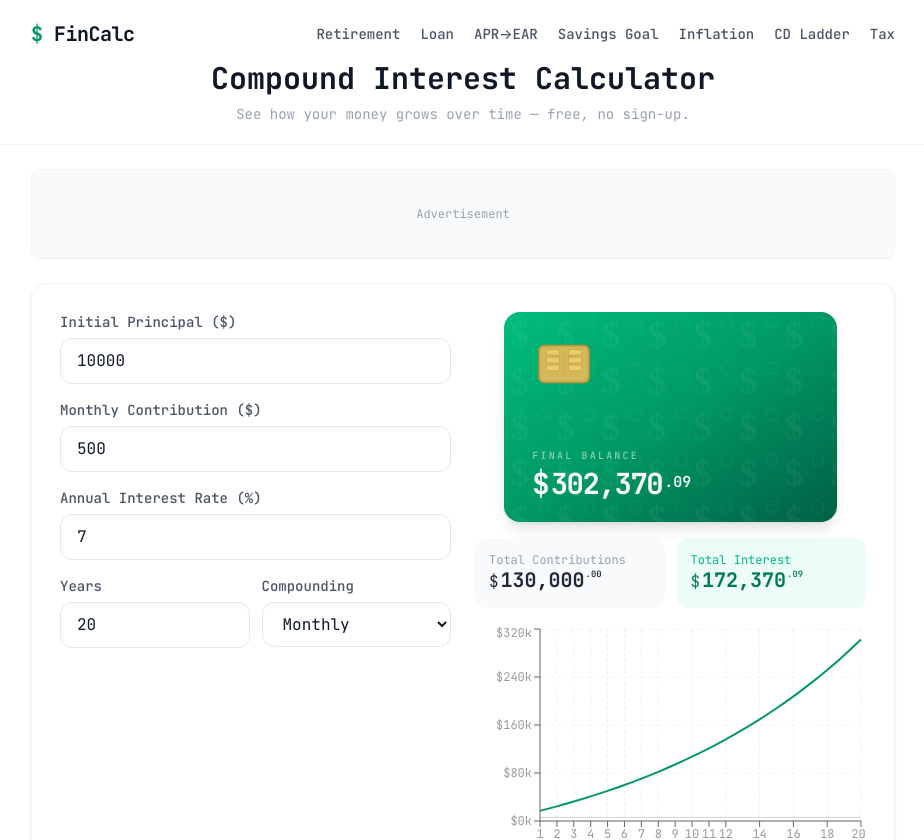
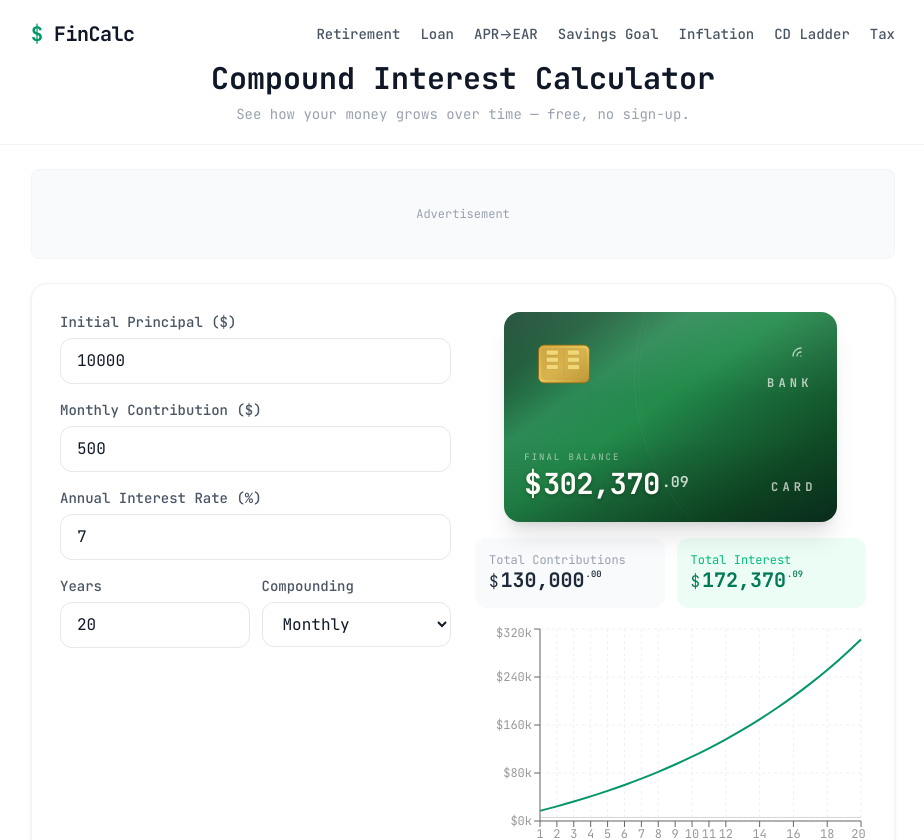
Before and after one commit to wqqworkbase/fin-calc, a Next.js app: page / in a window 1280 px wide. Shown: the top 840 px of the page, without its empty margins (177-1101 px from the left). Built offline with nearby package versions, Linux system fonts and the light colour scheme.

Commit message:
style: realistic green bank card — metallic sheen, grid texture, world-map curves, BANK/CARD labels

```diff
--- a/src/components/FinancialCard.tsx
+++ b/src/components/FinancialCard.tsx
@@ -11,49 +11,95 @@ export default function FinancialCard({ label, value, prefix = '$', className =
 
   return (
     <div className={`mx-auto ${className}`} style={{ maxWidth: '85%' }}>
-      <div className="relative overflow-hidden rounded-2xl aspect-[1.586/1] bg-gradient-to-br from-emerald-500 via-emerald-600 to-emerald-800 flex flex-col justify-between p-5 shadow-lg">
-        {/* Watermark — $ pattern */}
-        <svg
-          className="absolute inset-0 w-full h-full opacity-[0.05]"
-          viewBox="0 0 400 250"
-          xmlns="http://www.w3.org/2000/svg"
-          preserveAspectRatio="none"
-        >
+      <div
+        className="relative overflow-hidden rounded-2xl aspect-[1.586/1] flex flex-col justify-between p-5 shadow-xl"
+        style={{
+          background: 'linear-gradient(145deg, #1a4731 0%, #1e5c3a 15%, #2d8a56 30%, #228b4a 45%, #1a6b3a 60%, #0f4a25 80%, #0a3320 100%)',
+        }}
+      >
+        {/* Metallic sheen overlay */}
+        <div
+          className="absolute inset-0 pointer-events-none"
+          style={{
+            background: 'linear-gradient(180deg, rgba(255,255,255,0.08) 0%, transparent 40%, transparent 60%, rgba(0,0,0,0.15) 100%)',
+          }}
+        />
+
+        {/* Subtle grid texture */}
+        <svg className="absolute inset-0 w-full h-full opacity-[0.03]" viewBox="0 0 400 250" preserveAspectRatio="none">
           <defs>
-            <pattern id="card-bg-2" x="0" y="0" width="55" height="55" patternUnits="userSpaceOnUse">
-              <text x="8" y="42" fontSize="44" fill="white" fontWeight="900" fontFamily="serif">$</text>
-              <circle cx="48" cy="12" r="7" fill="none" stroke="white" strokeWidth="1.5" />
+            <pattern id="grid" width="20" height="20" patternUnits="userSpaceOnUse">
+              <path d="M 20 0 L 0 0 0 20" fill="none" stroke="white" strokeWidth="0.3" />
+            </pattern>
+            <pattern id="dots" width="30" height="30" patternUnits="userSpaceOnUse">
+              <circle cx="15" cy="15" r="0.8" fill="white" />
             </pattern>
           </defs>
-          <rect width="100%" height="100%" fill="url(#card-bg-2)" />
-          <circle cx="340" cy="30" r="130" fill="none" stroke="white" strokeWidth="0.8" opacity="0.5" />
-          <circle cx="340" cy="30" r="110" fill="none" stroke="white" strokeWidth="0.6" opacity="0.35" />
-          <circle cx="340" cy="30" r="90" fill="none" stroke="white" strokeWidth="0.4" opacity="0.2" />
+          <rect width="100%" height="100%" fill="url(#grid)" />
+          <rect width="100%" height="100%" fill="url(#dots)" opacity="0.5" />
         </svg>
 
-        {/* Top: EMV chip — moved right+down, enlarged 25% */}
-        <div className="relative z-10 ml-3 mt-3">
-          <svg viewBox="0 0 48 36" className="w-14 h-10" xmlns="http://www.w3.org/2000/svg">
-            <rect x="1" y="1" width="46" height="34" rx="5" fill="#C8A84E" stroke="#A08830" strokeWidth="0.8" />
-            <rect x="3" y="3" width="42" height="30" rx="3.5" fill="#D4B85C" />
-            <rect x="8" y="5" width="12" height="5" rx="1" fill="#E8CC6E" stroke="#B89838" strokeWidth="0.5" />
-            <rect x="28" y="5" width="12" height="5" rx="1" fill="#E8CC6E" stroke="#B89838" strokeWidth="0.5" />
-            <rect x="8" y="12" width="12" height="5" rx="1" fill="#E8CC6E" stroke="#B89838" strokeWidth="0.5" />
-            <rect x="28" y="12" width="12" height="5" rx="1" fill="#E8CC6E" stroke="#B89838" strokeWidth="0.5" />
-            <rect x="8" y="19" width="12" height="5" rx="1" fill="#E8CC6E" stroke="#B89838" strokeWidth="0.5" />
-            <rect x="28" y="19" width="12" height="5" rx="1" fill="#E8CC6E" stroke="#B89838" strokeWidth="0.5" />
-            <line x1="24" y1="5" x2="24" y2="29" stroke="#B89838" strokeWidth="0.4" opacity="0.5" />
-          </svg>
+        {/* Decorative world-map-like curves */}
+        <svg className="absolute inset-0 w-full h-full opacity-[0.06]" viewBox="0 0 400 250" preserveAspectRatio="none">
+          <ellipse cx="320" cy="100" rx="160" ry="200" fill="none" stroke="white" strokeWidth="0.8" transform="rotate(-15 320 100)" />
+          <ellipse cx="310" cy="105" rx="145" ry="185" fill="none" stroke="white" strokeWidth="0.5" transform="rotate(-15 310 105)" />
+          <ellipse cx="300" cy="110" rx="130" ry="170" fill="none" stroke="white" strokeWidth="0.3" transform="rotate(-15 300 110)" />
+          {/* Horizontal wave lines */}
+          <path d="M 0 80 Q 50 70 100 85 T 200 80 T 300 85 T 400 75" fill="none" stroke="white" strokeWidth="0.6" opacity="0.7" />
+          <path d="M 0 140 Q 50 150 100 135 T 200 145 T 300 135 T 400 140" fill="none" stroke="white" strokeWidth="0.5" opacity="0.5" />
+          <path d="M 0 200 Q 50 190 100 205 T 200 195 T 300 205 T 400 195" fill="none" stroke="white" strokeWidth="0.4" opacity="0.3" />
+        </svg>
+
+        {/* Top section: BANK label + chip */}
+        <div className="relative z-10 flex items-start justify-between">
+          <div className="ml-3 mt-3">
+            {/* EMV chip */}
+            <svg viewBox="0 0 48 36" className="w-14 h-10" xmlns="http://www.w3.org/2000/svg">
+              <defs>
+                <linearGradient id="chip-grad" x1="0" y1="0" x2="1" y2="1">
+                  <stop offset="0%" stopColor="#D4A843" />
+                  <stop offset="50%" stopColor="#E8C75C" />
+                  <stop offset="100%" stopColor="#B89030" />
+                </linearGradient>
+              </defs>
+              <rect x="1" y="1" width="46" height="34" rx="5" fill="url(#chip-grad)" stroke="#8B6914" strokeWidth="0.8" />
+              <rect x="3.5" y="3.5" width="41" height="29" rx="3" fill="#C8A040" opacity="0.5" />
+              <rect x="8" y="5.5" width="11" height="4.5" rx="1.2" fill="#F0D878" stroke="#B89030" strokeWidth="0.4" />
+              <rect x="27" y="5.5" width="11" height="4.5" rx="1.2" fill="#F0D878" stroke="#B89030" strokeWidth="0.4" />
+              <rect x="8" y="12" width="11" height="4.5" rx="1.2" fill="#F0D878" stroke="#B89030" strokeWidth="0.4" />
+              <rect x="27" y="12" width="11" height="4.5" rx="1.2" fill="#F0D878" stroke="#B89030" strokeWidth="0.4" />
+              <rect x="8" y="18.5" width="11" height="4.5" rx="1.2" fill="#F0D878" stroke="#B89030" strokeWidth="0.4" />
+              <rect x="27" y="18.5" width="11" height="4.5" rx="1.2" fill="#F0D878" stroke="#B89030" strokeWidth="0.4" />
+              <line x1="24" y1="5" x2="24" y2="28" stroke="#B89030" strokeWidth="0.35" opacity="0.6" />
+              <line x1="5" y1="18" x2="43" y2="18" stroke="#B89030" strokeWidth="0.25" opacity="0.3" />
+            </svg>
+          </div>
+
+          {/* Contactless icon + BANK label */}
+          <div className="flex flex-col items-end gap-1.5 mr-1 mt-3">
+            <svg viewBox="0 0 24 24" className="w-6 h-6 opacity-70" fill="none" stroke="#FDFCF8" strokeWidth="1.3">
+              <path d="M4 12a8 8 0 0 1 8-8M8 12a4 4 0 0 1 4-4M12 12h.01" strokeLinecap="round" />
+            </svg>
+            <span className="text-[12px] font-bold tracking-[0.35em] text-[#FDFCF8]/70 uppercase">BANK</span>
+          </div>
         </div>
 
-        {/* Bottom: balance — shifted right, smaller main, larger decimals */}
-        <div className="relative z-10 pb-1 ml-2">
-          <p className="text-[10px] font-medium mb-1.5 uppercase tracking-[0.22em] text-[#FDFCF8]/55">{label}</p>
-          <div className="flex items-start">
-            <span className="text-[25px] md:text-[29px] font-bold tracking-tighter leading-none text-[#FDFCF8]">{prefix}</span>
-            <span className="w-[0.15em] flex-shrink-0" />
-            <span className="text-[25px] md:text-[29px] font-bold tracking-tighter leading-none text-[#FDFCF8]">{integer}</span>
-            <span className="text-[15px] font-semibold ml-0.5 mt-1.5 leading-none text-[#FDFCF8]">.{decimal}</span>
+        {/* Middle: card number area — left empty, just decorative */}
+        <div className="relative z-10 flex-1" />
+
+        {/* Bottom section: CARD label + balance */}
+        <div className="relative z-10 flex items-end justify-between">
+          <div className="pb-1">
+            <p className="text-[9px] font-medium mb-1 uppercase tracking-[0.22em] text-[#FDFCF8]/50">{label}</p>
+            <div className="flex items-start">
+              <span className="text-[25px] md:text-[29px] font-bold tracking-tight leading-none text-[#FDFCF8] drop-shadow-[0_1px_2px_rgba(0,0,0,0.3)]">{prefix}</span>
+              <span className="w-[0.12em] flex-shrink-0" />
+              <span className="text-[25px] md:text-[29px] font-bold tracking-tight leading-none text-[#FDFCF8] drop-shadow-[0_1px_2px_rgba(0,0,0,0.3)]">{integer}</span>
+              <span className="text-[15px] font-semibold ml-0.5 mt-1.5 leading-none text-[#FDFCF8]/80">.{decimal}</span>
+            </div>
+          </div>
+          <div className="text-right pb-1">
+            <span className="text-[12px] font-bold tracking-[0.35em] text-[#FDFCF8]/70 uppercase">CARD</span>
           </div>
         </div>
       </div>
```
